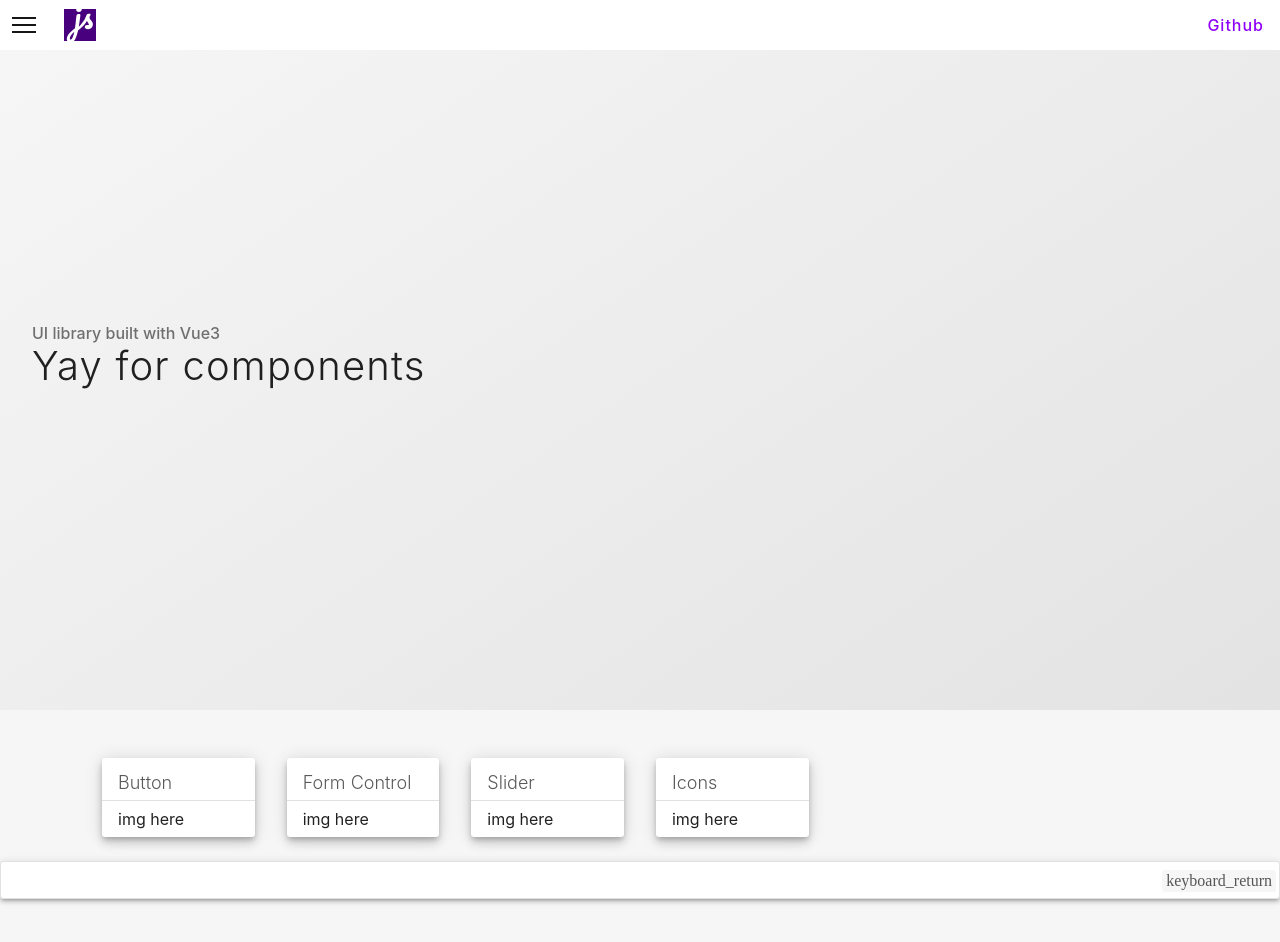
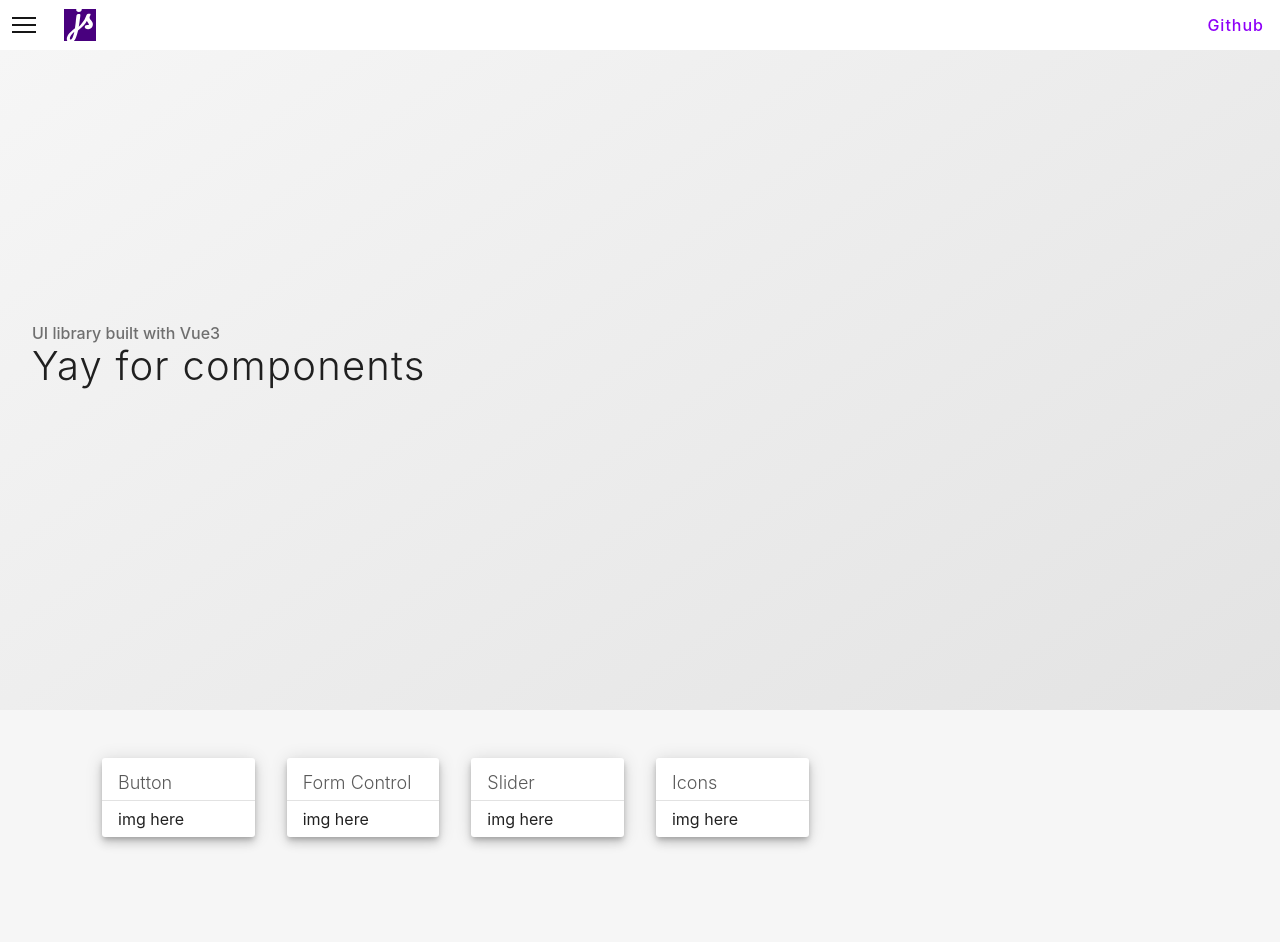
Before and after one commit to strizich/sdui, a Vue app: page / in a window 1280 px wide. Shown: the top 942 px of the page. After the commit the page ends 917 px from the top, so only its background shows below. Built offline with nearby package versions, Linux system fonts and the light colour scheme.

Commit message:
remove chip from home page

```diff
--- a/src/views/Home.vue
+++ b/src/views/Home.vue
@@ -49,26 +49,17 @@
       </sd-col>
     </sd-row>
   </sd-container>
-  <sd-chip v-model="state.chipList"/>
-  {{state.chipList}}
 </div>
 </template>
 
 <script>
-import { defineComponent, reactive } from 'vue'
-import { SdMast, SdContainer, SdRow, SdCol, SdChip } from '@/library'
+import { defineComponent } from 'vue'
+import { SdMast, SdContainer, SdRow, SdCol } from '@/library'
 import Widget from '@/components/Widget'
 export default defineComponent({
   name: 'Home',
-  components: { SdMast, SdContainer, SdRow, SdCol, Widget, SdChip },
-  setup () {
-    const state = reactive({
-      chiplist: []
-    })
-    return {
-      state
-    }
-  }
+  components: { SdMast, SdContainer, SdRow, SdCol, Widget }
+
 })
 </script>
 
```
